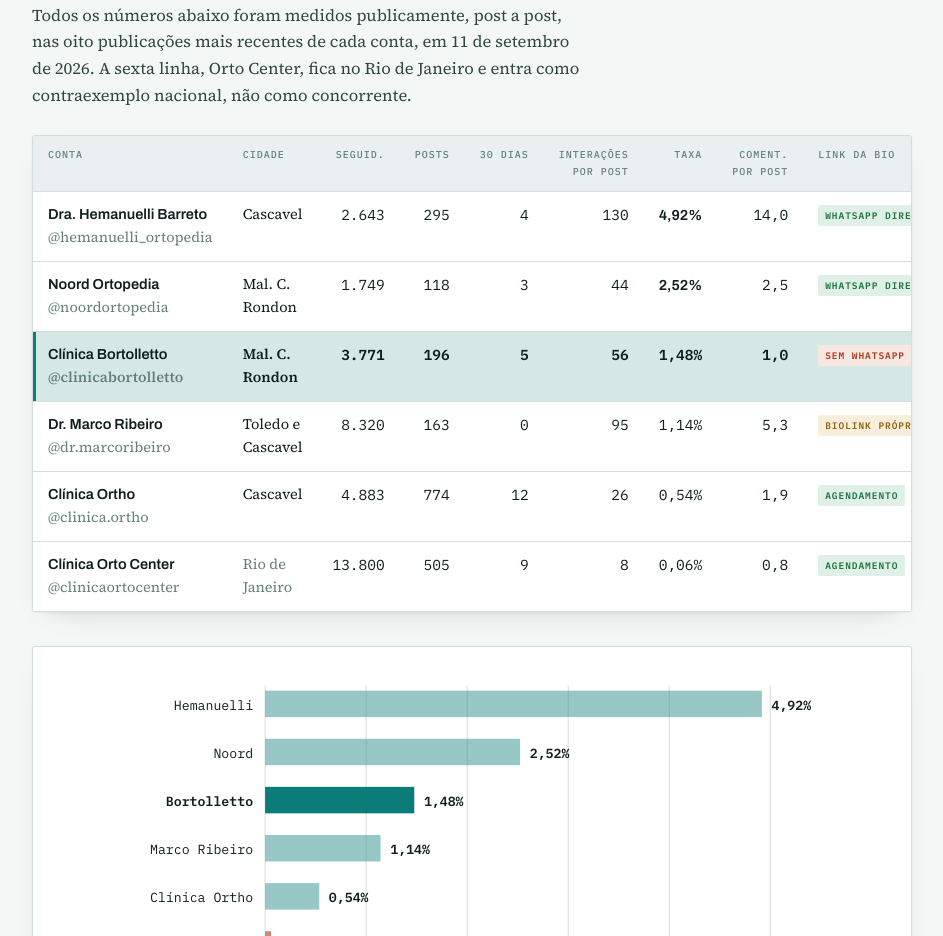
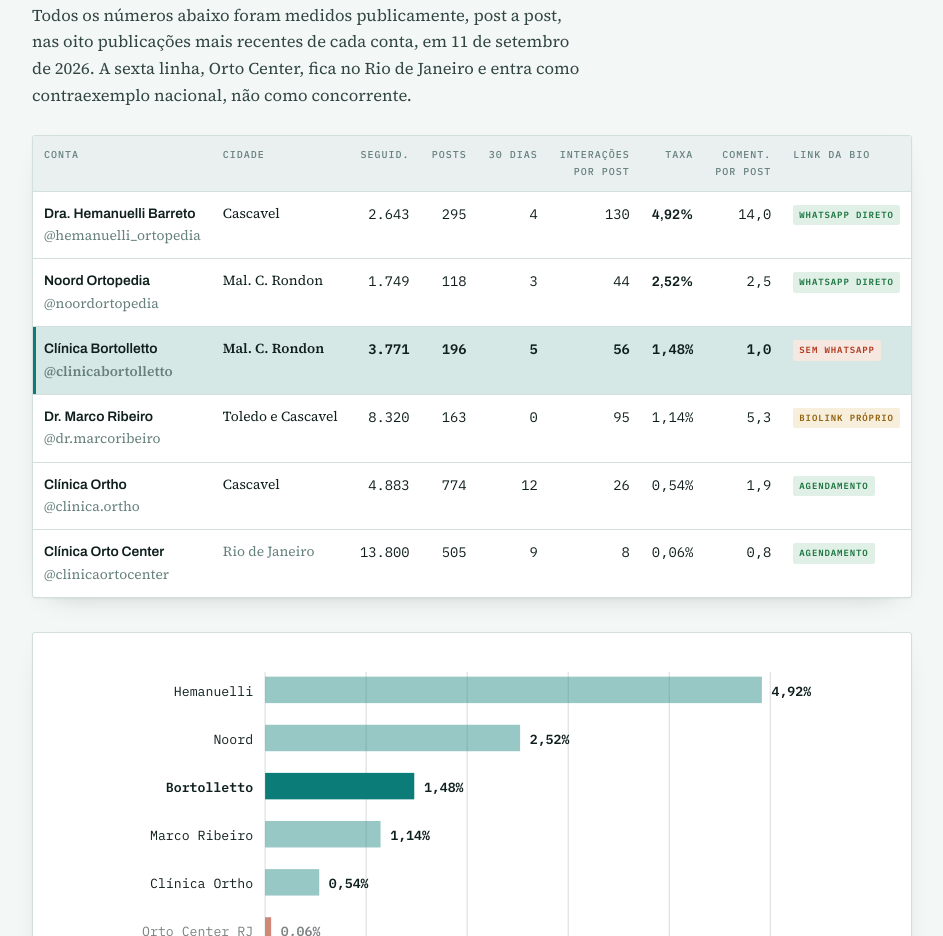
Before and after one commit to luizpborba/analise-instagram-clinica-bortolletto, a plain HTML site: page index.html in a window 1280 px wide. Shown: the part 5047-5983 px from the top of the page, without its empty margins (168-1111 px from the left). Drawn offline with Linux system fonts and the light colour scheme.

Commit message:
tabela de concorrentes cabe inteira no desktop sem rolagem lateral

```diff
--- a/index.html
+++ b/index.html
@@ -171,6 +171,12 @@ footer h2{font-size:13px;font-family:var(--f-mono);font-weight:600;letter-spacin
 :focus-visible{outline:2px solid var(--teal);outline-offset:3px}
 
 .svg-mob{display:none}
+
+@media (min-width:701px){
+  table.t9{font-size:13.8px;min-width:0}
+  table.t9 th,table.t9 td{padding-left:11px;padding-right:11px}
+  table.t9 .chip{font-size:9px;padding:3px 6px}
+}
 
 @media (max-width:700px){
   body{font-size:16.5px;padding:0 15px 72px;line-height:1.6}
@@ -478,7 +484,7 @@ footer h2{font-size:13px;font-family:var(--f-mono);font-weight:600;letter-spacin
   <p class="body" style="margin-bottom:26px">Todos os números abaixo foram medidos publicamente, post a post, nas oito publicações mais recentes de cada conta, em 11 de setembro de 2026. A sexta linha, Orto Center, fica no Rio de Janeiro e entra como contraexemplo nacional, não como concorrente.</p>
 
   <div class="tablewrap">
-    <table>
+    <table class="t9">
       <thead>
         <tr>
           <th>Conta</th><th>Cidade</th><th class="num">Seguid.</th><th class="num">Posts</th><th class="num">30 dias</th><th class="num">Interações<br>por post</th><th class="num">Taxa</th><th class="num">Coment.<br>por post</th><th>Link da bio</th>
```
